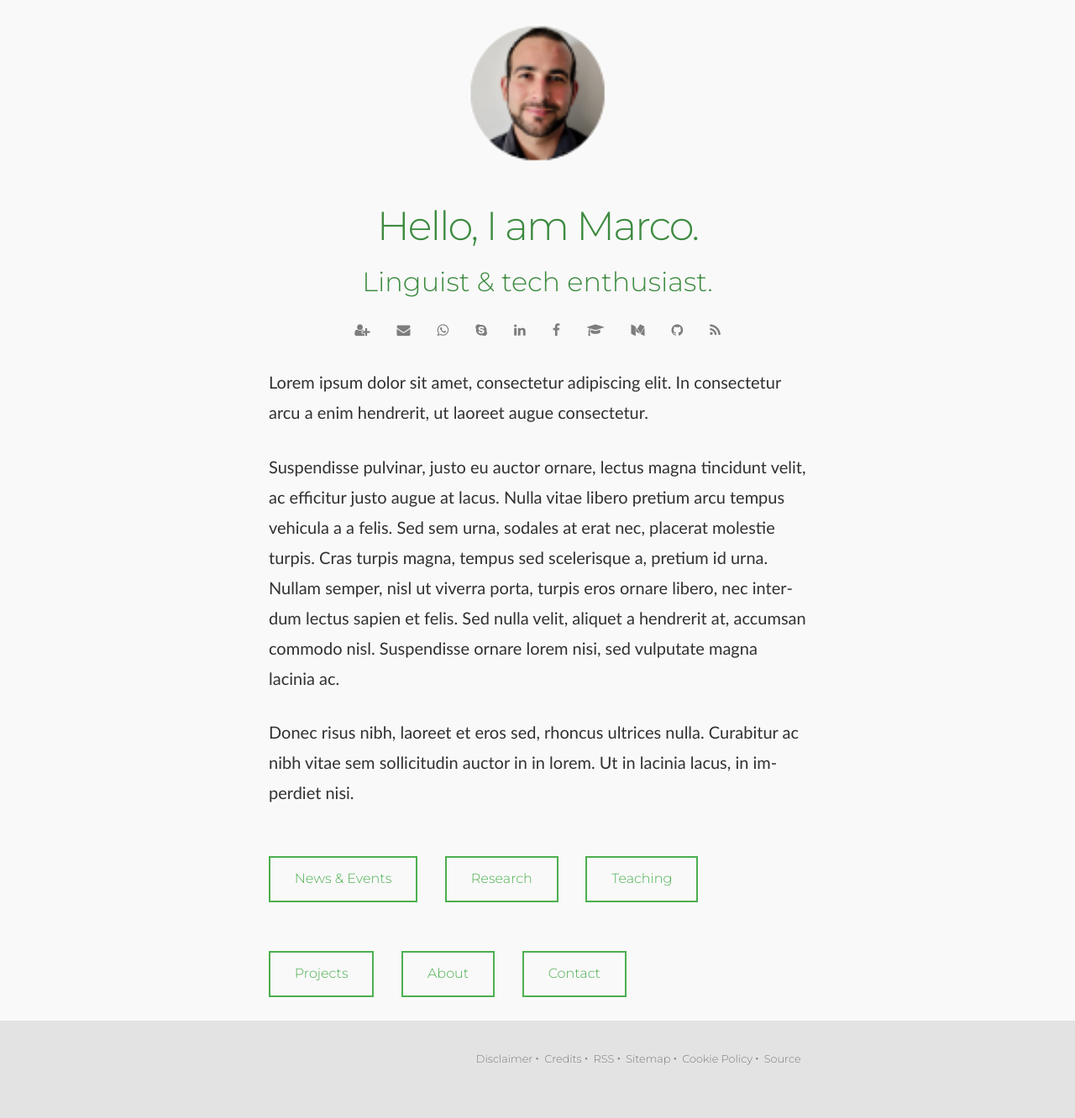
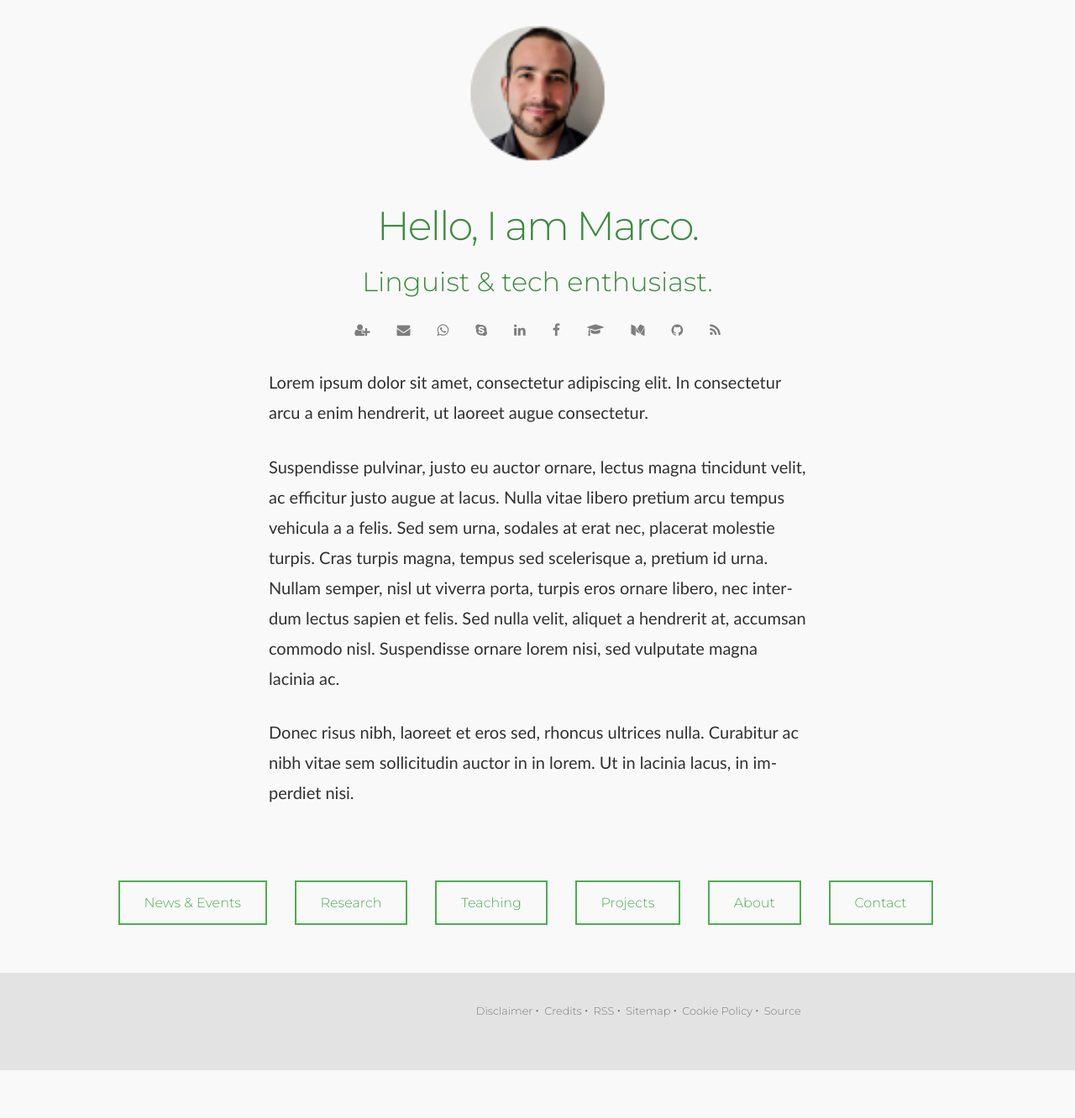
Before and after one commit to p-marco/p-marco.github.io, a Jekyll site: the page built from index.md, in a window 1280 px wide. Shown: the whole page at 84% size. Built offline with Jekyll 4.4.1, drawn with Linux system fonts in a browser that asks for light colours; comment, search, counter and statistics services are not loaded; after the commit the page ends 1275 px from its top, so only the background shows below that.

Commit message:
frontMatter

```diff
--- a/_layouts/frontMatter.html
+++ b/_layouts/frontMatter.html
@@ -37,12 +37,12 @@
 	</div>
 
 
-	<aside class="grid grid-section">
+	<aside class="grid grid-item" style="text-align:center">
 		<nav class="">
 			<ul class="">
 		  	{% for item in site.data.navigation-primary %}
 		  		<li class="nav-item--page  btn btn--block btn-primary--outline">
-		    		<a href="{{base}}{{ item.link }}" class="t-heading after {% if item.link == page.url %}active{% endif %}">
+		    		<a href="{{base}}{{ item.link }}" class="t-heading {% if item.link == page.url %}active{% endif %}">
 		      		{{ item.name }}
 		    		</a>
 		    	</li>
```
